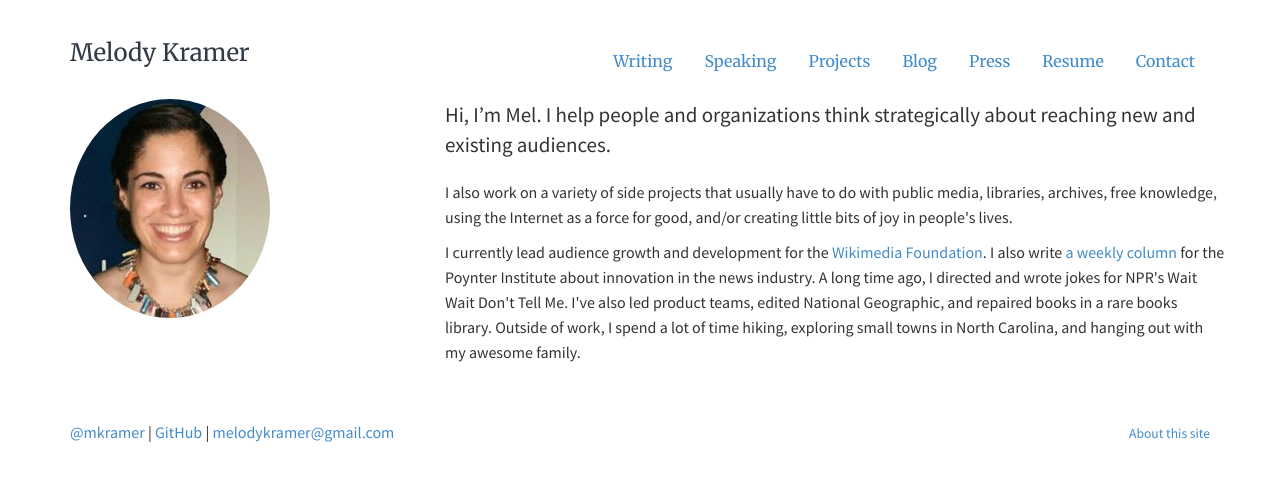
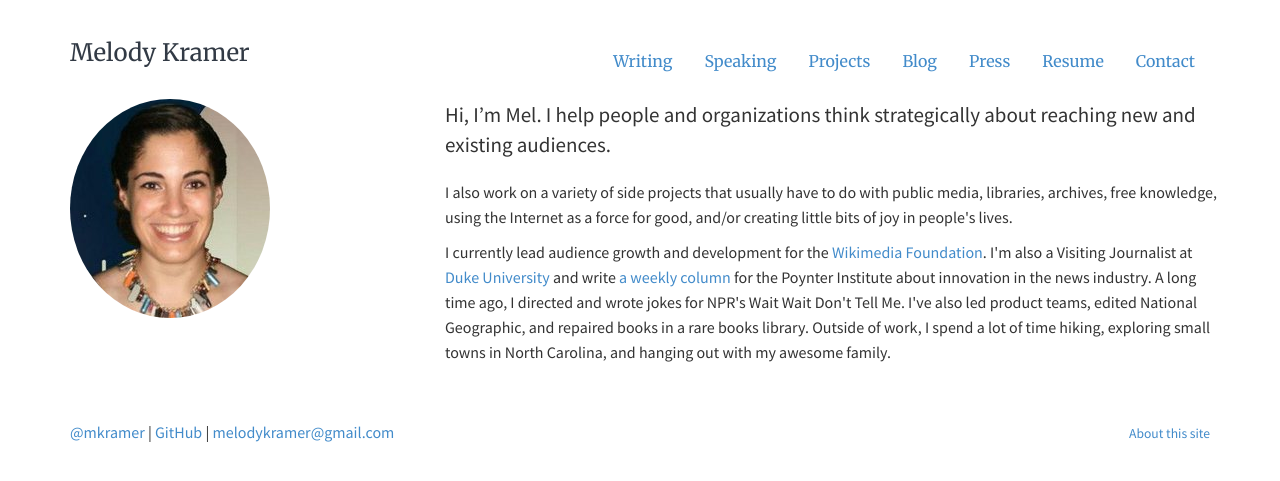
Before and after one commit to melodykramer/old-website, a Jekyll site: the page built from index.md, in a window 1280 px wide. Shown: the top 481 px of the page. Built offline with Jekyll 4.4.1, drawn with Linux system fonts in a browser that asks for light colours.

Commit message:
Update index.md

```diff
--- a/index.md
+++ b/index.md
@@ -16,5 +16,5 @@
 	<div itemscope itemtype="http://data-vocabulary.org/Person" class="col-sm-8"></div>
 	<p class="lead" markdown="1">Hi, I'm <span itemprop="name">Mel</span>. I help people and organizations think strategically about reaching new and existing audiences.</p>
 	<p>I also work on a variety of side projects that usually have to do with public media, libraries, archives, free knowledge, using the Internet as a force for good, and/or creating little bits of joy in people's lives.</p>
-	<p>I currently lead audience growth and development for the <a href="https://wikimediafoundation.org/wiki/Home">Wikimedia Foundation</a>. I also write <a href="http://www.poynter.org/author/melody-kramer/">a weekly column</a> for the Poynter Institute about innovation in the news industry. A long time ago, I directed and wrote jokes for NPR's Wait Wait Don't Tell Me. I've also led product teams, edited National Geographic, and repaired books in a rare books library. Outside of work, I spend a lot of time hiking, exploring small towns in North Carolina, and hanging out with my awesome family.</p>
+	<p>I currently lead audience growth and development for the <a href="https://wikimediafoundation.org/wiki/Home">Wikimedia Foundation</a>. I'm also a Visiting Journalist at <a href="https://www.duke.edu/">Duke University</a> and write <a href="http://www.poynter.org/author/melody-kramer/">a weekly column</a> for the Poynter Institute about innovation in the news industry. A long time ago, I directed and wrote jokes for NPR's Wait Wait Don't Tell Me. I've also led product teams, edited National Geographic, and repaired books in a rare books library. Outside of work, I spend a lot of time hiking, exploring small towns in North Carolina, and hanging out with my awesome family.</p>
 </div>
```
